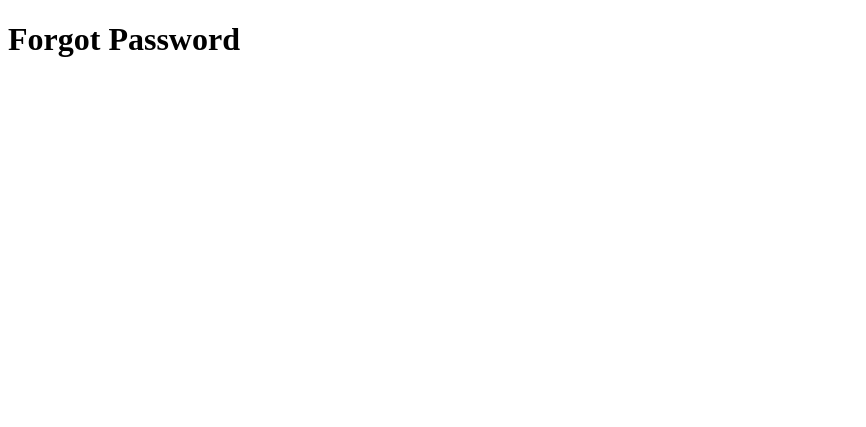
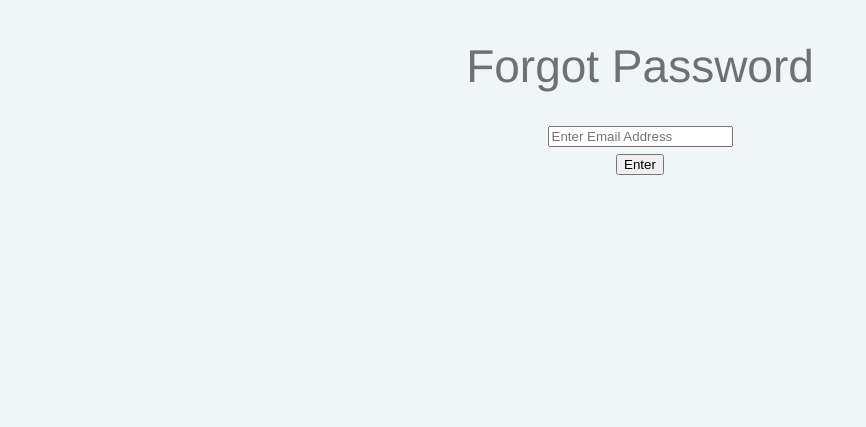
Before and after one commit to saimehta/safeBirth-webApp, a plain HTML site: page forgot_password.html in a window 1280 px wide. Shown: the whole page, without its empty margins (0-866 px from the left). Drawn offline with Linux system fonts and the light colour scheme.

```diff
--- a/forgot_password.html
+++ b/forgot_password.html
@@ -3,9 +3,9 @@
   <head>
     <meta charset="UTF-8">
     <title>SafeBirth</title>
-    <link rel="stylesheet" href="styles.css">
+    <link rel="stylesheet" href="style.css">
   </head>
-  <body>
+  <body class="forgot_page">
     <header>
       <div class="page_title">
 	<h1>Forgot Password</h1>
@@ -13,6 +13,15 @@
     </header>
     <main>
       <div class="main_content">
+	<div class="form_submission">
+	  <div class="text_box">
+	    <input type="text" placeholder="Enter Email Address">
+	  </div>
+	  <div class="enter_button">
+	    <button class="forgot_button" id="password" type="submit">
+	      Enter
+	    </button>
+	  </div>
       </div>
     </main>
     <footer></footer>
--- a/style.css
+++ b/style.css
@@ -1,14 +1,11 @@
 @charset "UTF-8";
 /* CSS Document */
-body {
-    background-color: #862222;
-    color: white;
-}
 
 header {
     display: flex;
     justify-content: center;
 }
+
 h1 {
     font-size: 46px;
     font-family: helvetica;
@@ -37,6 +34,15 @@
 }
 
 /* Classes */
+.login_page {
+    background-color: #862222;
+    color: #FFFFFF;
+}
+
+.forgot_page {
+    background-color: #F0F6F7;
+    color: #707070
+}
 .main_content {
     display: flex;
     justify-content: space-around;
```
Also changed, not shown: forgot_id.html (+10 -3 lines), index.html (+5 -5 lines), script.js (+5 -2 lines).
